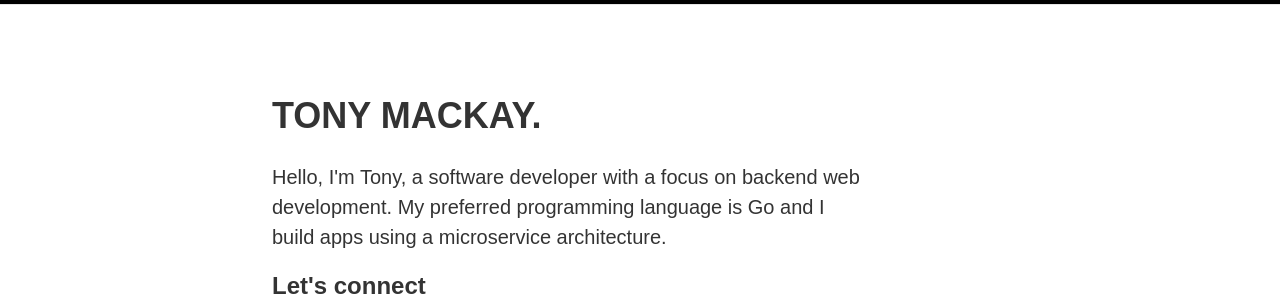
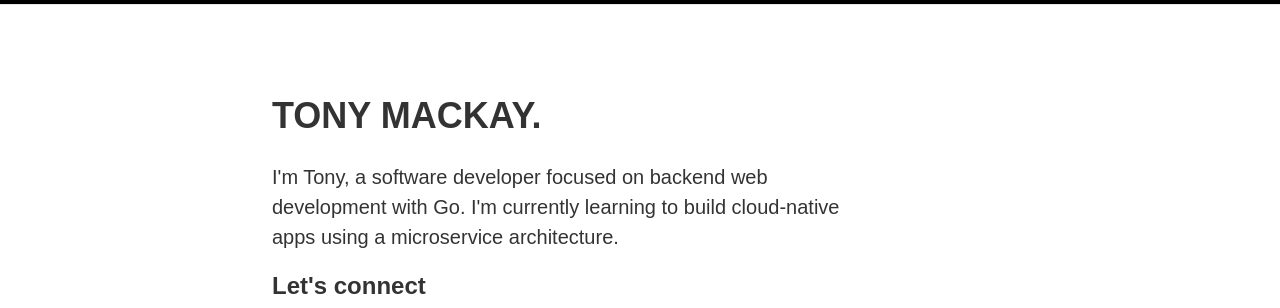
Before and after one commit to tonymackay/tonymackay.net, a website: page index.html in a window 1280 px wide. Shown: the top 308 px of the page. Drawn offline with Linux system fonts and the light colour scheme; no server answers.

Commit message:
update bio

```diff
--- a/index.html
+++ b/index.html
@@ -13,8 +13,8 @@
         <div class="mw7 pv4 ph3 pv5-ns center black-80">
             <h1 class="f3 f2-ns fw6 lh-title measure mb2 ttu">Tony Mackay.</h1>
             <p class="f5 f4-ns fw5 pt3 lh-copy measure mt0">
-                Hello, I'm Tony, a software developer with a focus on backend web development.
-                My preferred programming language is Go and I build apps using a microservice architecture.
+                I'm Tony, a software developer focused on backend web development with Go.
+                I'm currently learning to build cloud-native apps using a microservice architecture.
             </p>
             <h2 class="fw6 f4 f3-ns">Let's connect</h2>
             <a class="fw6 link dim dark-blue mr1" href="https://www.linkedin.com/in/tonymackay/" title="Connect with me on LinkedIn">
```
